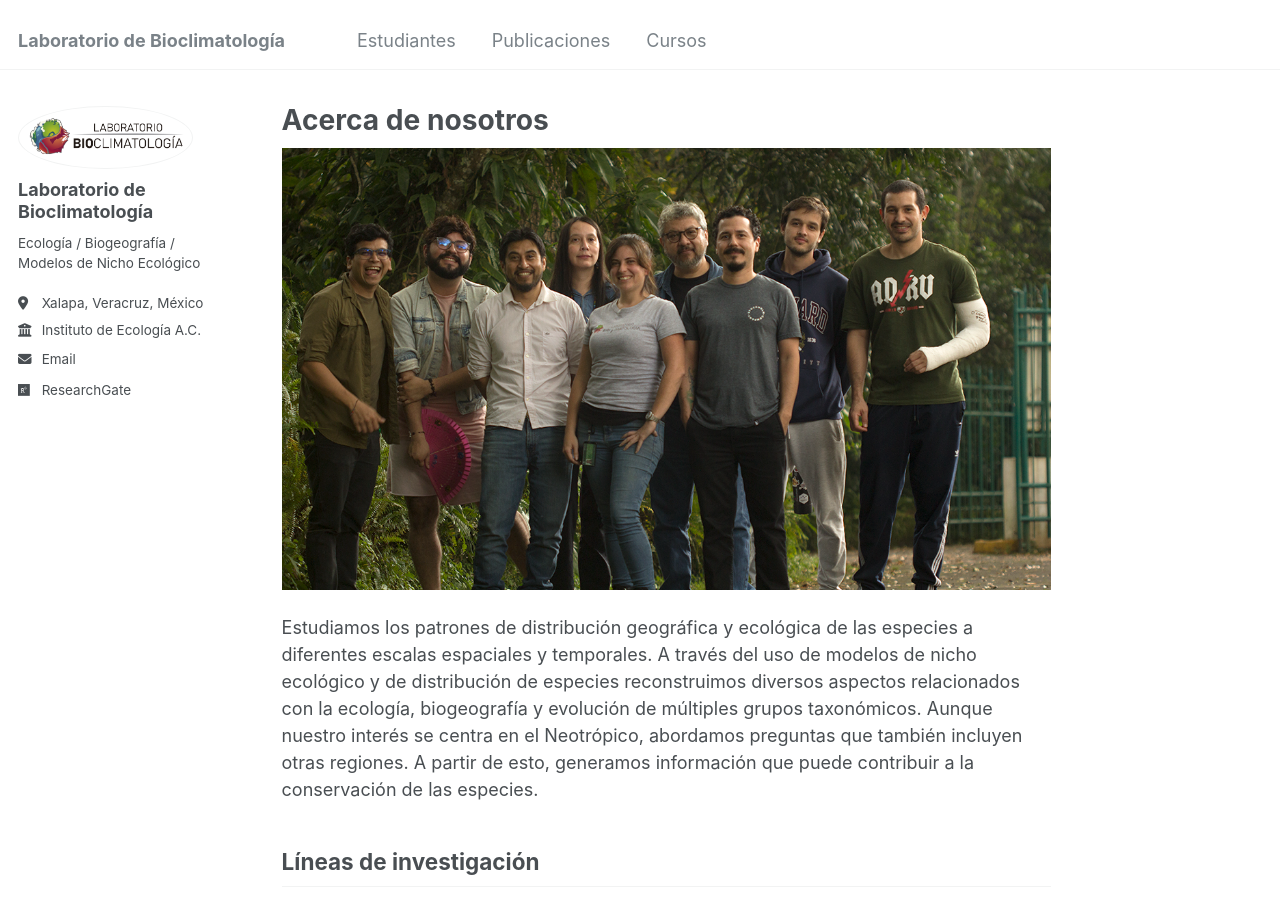
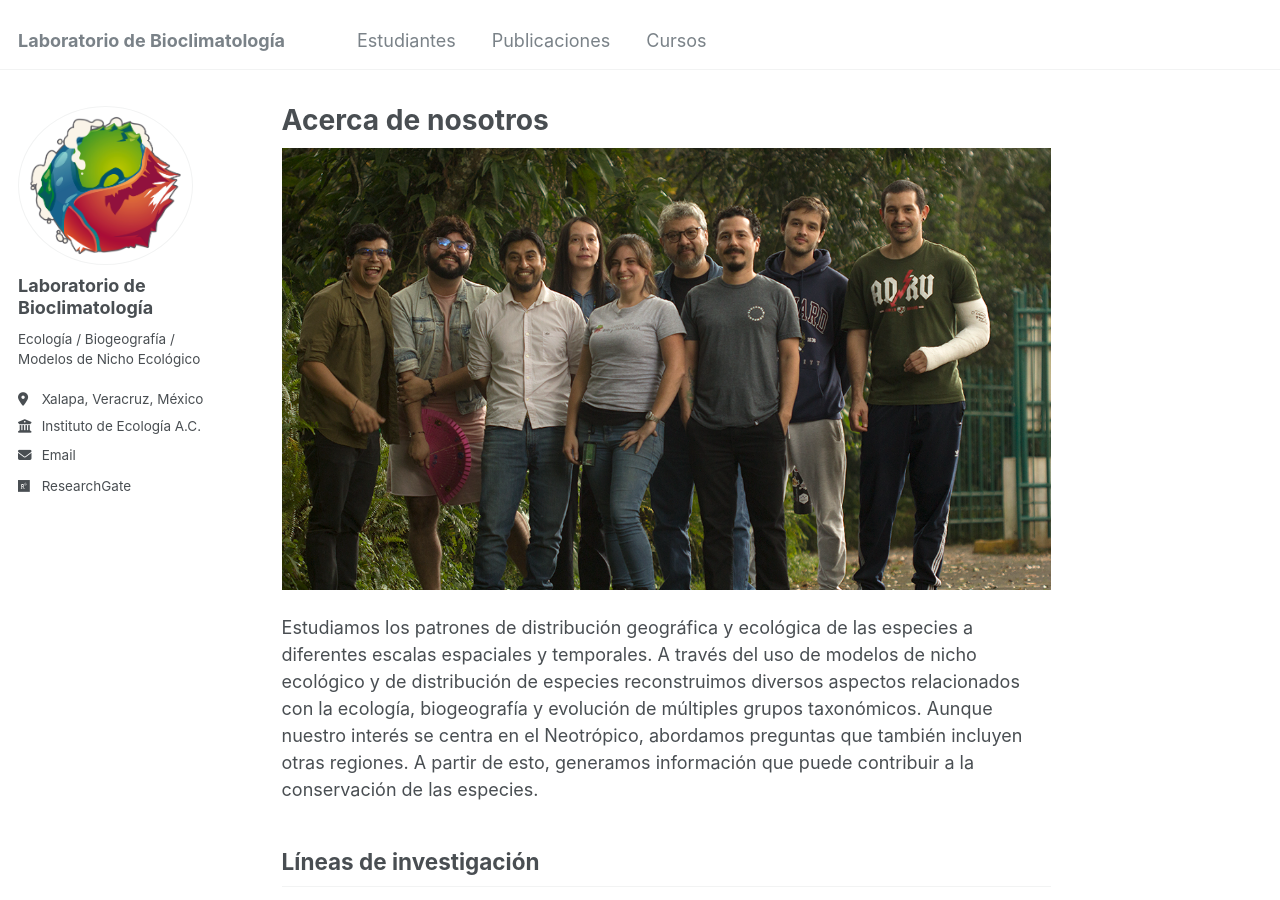
Before and after one commit to Labbioclim/bioclimat, a Jekyll site: the page built from _pages/about.md, in a window 1280 px wide and 900 px high. Built offline with Jekyll 4.4.1, drawn with Linux system fonts in a browser that asks for light colours.

Commit message:
Update _config.yml

```diff
--- a/_config.yml
+++ b/_config.yml
@@ -21,7 +21,7 @@ repository               : "labbioclim.github.io/bioclimat"
 #               Additional customization can be done by editing /_includes/author-profile.html
 author:
   # Biographic information
-  avatar           : "Lab_logo_png.png"
+  avatar           : "Lab_bolita_jpg.jpg"
   name             : "Laboratorio de Bioclimatología"
   pronouns         : # example: "she/her"
   bio              : "Ecología / Biogeografía / Modelos de Nicho Ecológico"
```
